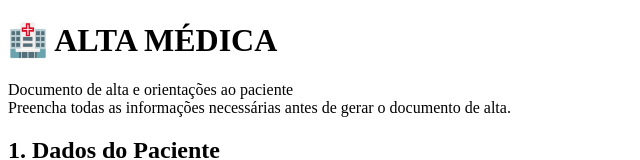
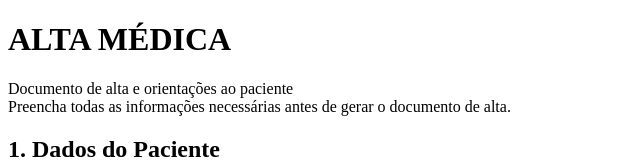
Before and after one commit to Star1902/Hospital-, a website: page frontend/alta.html in a window 1280 px wide. Shown: the top 160 px of the page, without its empty margins (0-640 px from the left). Drawn offline with Linux system fonts and the light colour scheme.

Commit message:
Update alta.html

```diff
--- a/frontend/alta.html
+++ b/frontend/alta.html
@@ -3,6 +3,7 @@
 <head>
   <meta charset="UTF-8">
   <meta name="viewport" content="width=device-width, initial-scale=1.0">
+  <link rel="alta.css">
 
   <title>Alta Médica</title>
 
@@ -12,7 +13,7 @@
 
 <div class="container">
 
-  <h1>🏥 ALTA MÉDICA</h1>
+  <h1>ALTA MÉDICA</h1>
 
   <div class="subtitulo">
     Documento de alta e orientações ao paciente
```
